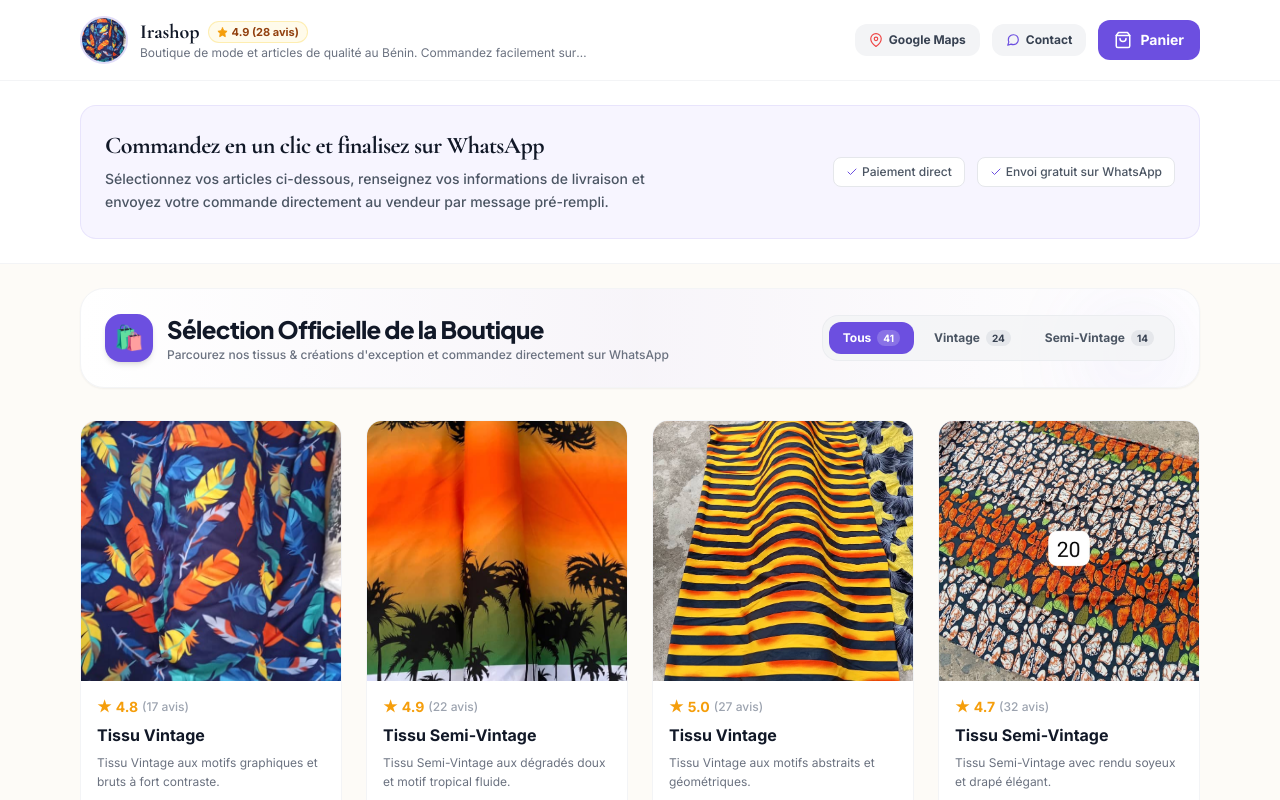
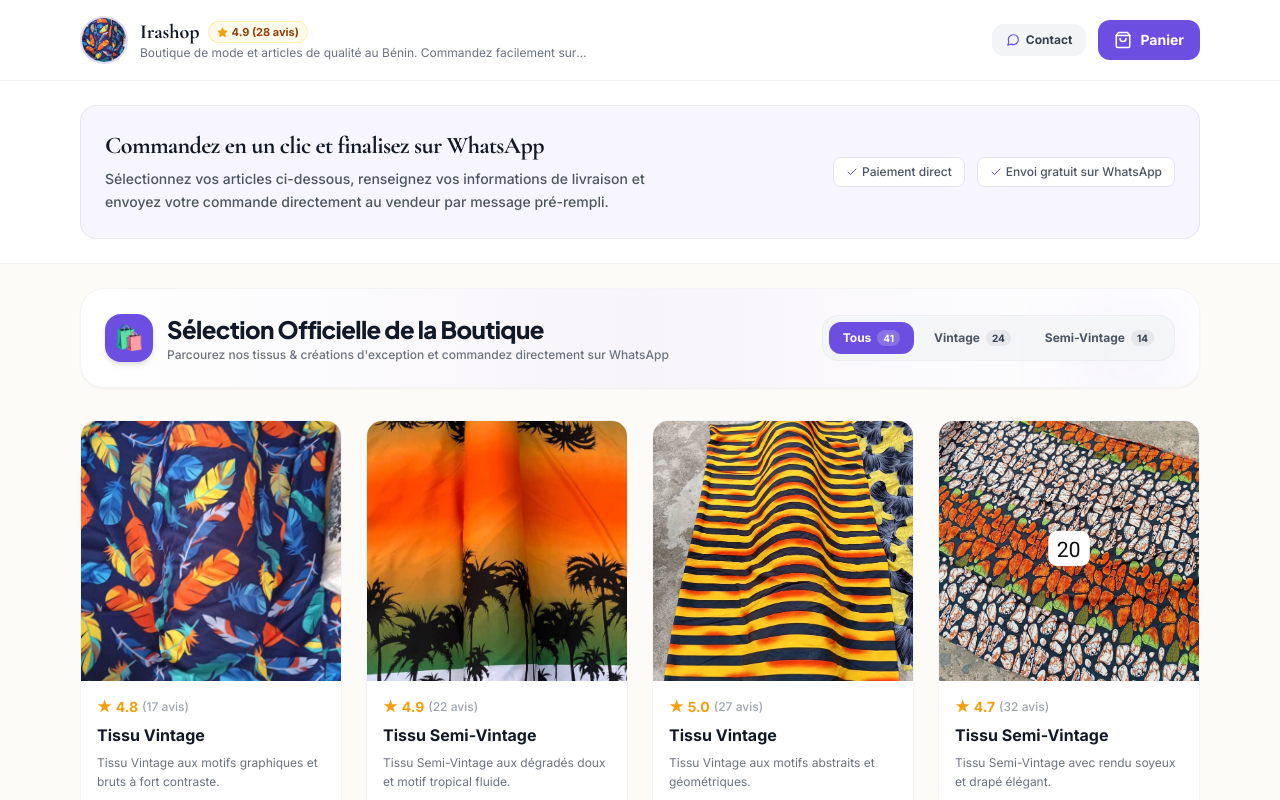
Before and after one commit to senanroland5-collab/Rolsenshop, a Next.js app: page /irashop in a window 1280 px wide. Shown: the top 800 px of the page. Built offline with nearby package versions, Linux system fonts and the light colour scheme.

Commit message:
fix: remove Google Maps location link from storefront header
Co-authored-by: senanroland5-collab <251367137+senanroland5-collab@users.noreply.github.com>

```diff
--- a/app/[slug]/page.tsx
+++ b/app/[slug]/page.tsx
@@ -3,7 +3,7 @@
 import { useState } from 'react';
 import { useParams } from 'next/navigation';
 import Link from 'next/link';
-import { FiMessageCircle, FiShoppingBag, FiInfo, FiCheck, FiMapPin, FiStar } from 'react-icons/fi';
+import { FiMessageCircle, FiShoppingBag, FiInfo, FiCheck, FiStar } from 'react-icons/fi';
 import { MOCK_VENDOR, MOCK_PRODUCTS } from '@/app/lib/store';
 import { Vendor, Product, CartItem } from '@/app/lib/types';
 import ProductCard from '@/app/components/ProductCard';
@@ -132,15 +132,6 @@ export default function ShopPage() {
             </div>
 
             <div className="flex items-center gap-3">
-              <a
-                href={`https://www.google.com/maps/search/?api=1&query=${encodeURIComponent(vendor.storeName + ' Cotonou Bénin')}`}
-                target="_blank"
-                rel="noreferrer"
-                className="hidden md:inline-flex items-center gap-1.5 text-xs font-bold text-gray-700 bg-gray-100 hover:bg-gray-200 px-3.5 py-2 rounded-xl transition"
-              >
-                <FiMapPin className="text-red-500 text-sm" /> Google Maps
-              </a>
-
               <a
                 href={`https://wa.me/${vendor.whatsappNumber}`}
                 target="_blank"
```
